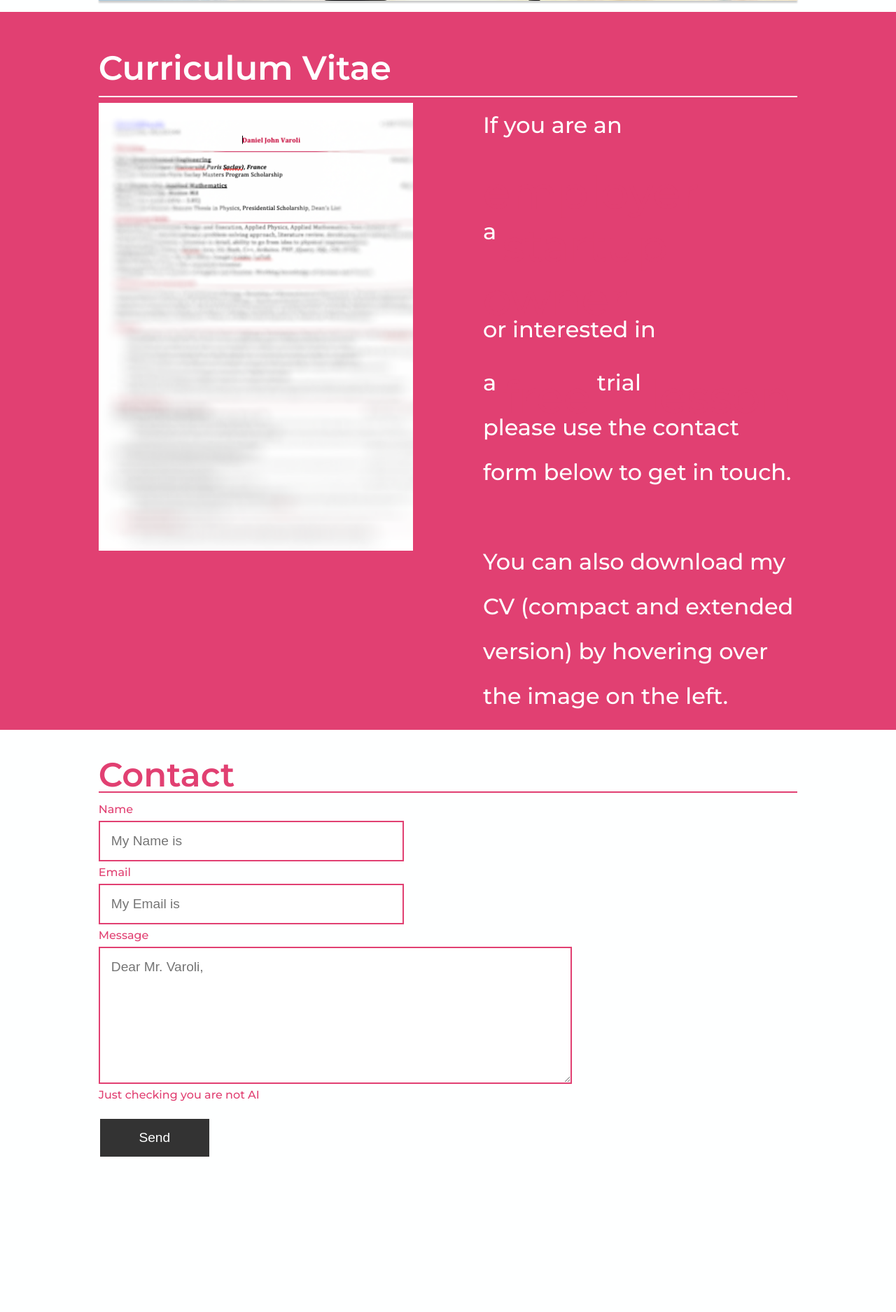
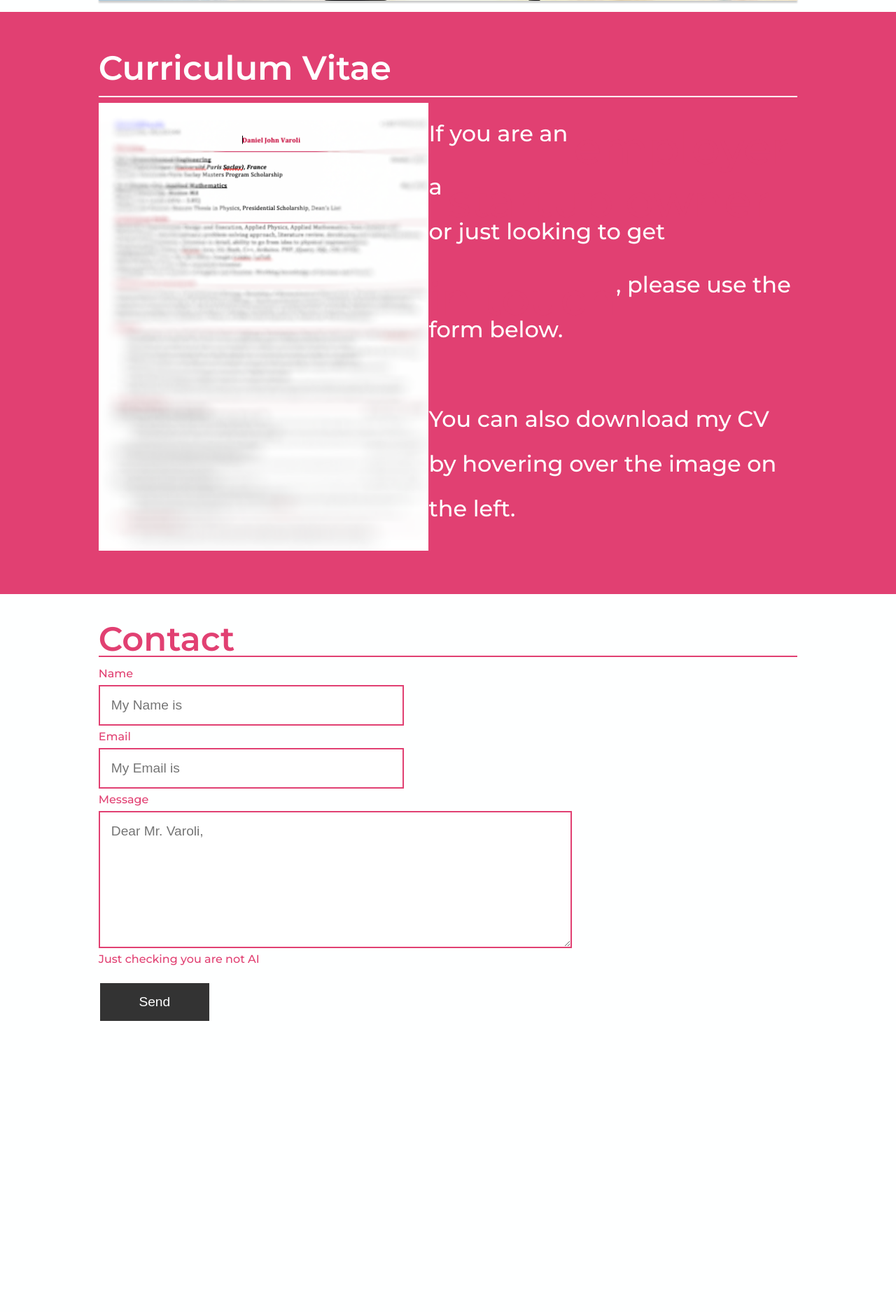
Before and after one commit to djvaroli/danielvaroli_website, a Flask app: page / in a window 1280 px wide. Shown: the part 3793-5668 px from the top of the page at 70% size. After the commit the page ends 5252 px from the top, so only its background shows below. Run offline with Flask 2, Linux system fonts and the light colour scheme; some libraries are stand-ins or nearby versions.

Commit message:
some stylistic changes, resume update

```diff
--- a/app/static/css/cv.css
+++ b/app/static/css/cv.css
@@ -10,12 +10,12 @@
     max-height: 20em;
     max-width: 15em;
     overflow: hidden;
-    width: 45%;
 }
 
 #cv-side-text {
-    width: 45%;
+    width: 55%;
 }
+
 
 #cv-wrapper img {
     max-height: 20em;
@@ -49,8 +49,8 @@
 }
 
 i {
-  border: solid black;
-  border-width: 0 3px 3px 0;
+  /*border: solid black;*/
+  /*border-width: 0 3px 3px 0;*/
   display: inline-block;
   padding: 3px;
 }
--- a/app/static/css/main.css
+++ b/app/static/css/main.css
@@ -73,7 +73,7 @@ h1 {
     color: #e14072;
     position: relative;
     top: 2rem;
-    transition: all 0.5s;
+    transition: all 0.8s;
 }
 .even {
     background-color: #e14072;
--- a/app/static/js/text_animation.js
+++ b/app/static/js/text_animation.js
@@ -17,7 +17,7 @@ $(document).ready(function () {
         var scroll = $(window).scrollTop();
 
 
-        largeText.each($).wait(100, function () {
+        largeText.each($).wait(150, function () {
              if (0.98*(scroll + viewportHeight) >= $(this).offset().top) {
                 $(this).css({'color': '#13134f', 'top': '0'});
              }
--- a/app/templates/curriculum_vitae.html
+++ b/app/templates/curriculum_vitae.html
@@ -4,16 +4,16 @@
     <img src="{{url_for('static', filename='img/cv.png')}}">
     <div class="img-overlay"></div>
     <div class="cv-caption">
-      <a href="{{ url_for('static',filename='files/daniel_varoli_resume_current.pdf') }}" download>Compact <i class="down"></i></a>
-      <a href="{{ url_for('static',filename='files/daniel_varoli_resume_current.pdf') }}" download>Extended <i class="down"></i></a>
+      <a href="{{ url_for('static',filename='files/daniel_varoli_resume_web.pdf') }}" download>Compact <span style="color: #13134f">&#8595;</span></a>
+      <a href="{{ url_for('static',filename='files/daniel_varoli_resume_web.pdf') }}" download>Extended <span style="color: #13134f">&#8595;</span></a>
     </div>
     </div>
 
     <div id="cv-side-text">
         If you are an <text class="large-text">employer</text> <br>
       a <text class="large-text">startup owner</text> <br>
-      or interested in a&nbsp;<text class="large-text">free</text>&nbsp;trial&nbsp;<text class="large-text">lesson</text> please use the contact form below to get in touch.<br>
-      <br>
-      You can also download my CV (compact and extended version) by hovering over the image on the left.
+      or just looking to get <text class="large-text">in&nbsp;touch</text>, please use the form below.
+      <br><br>
+      You can also download my CV by hovering over the image on the left.
     </div>
 </div>
```
Also changed, not shown: 4 other files.
